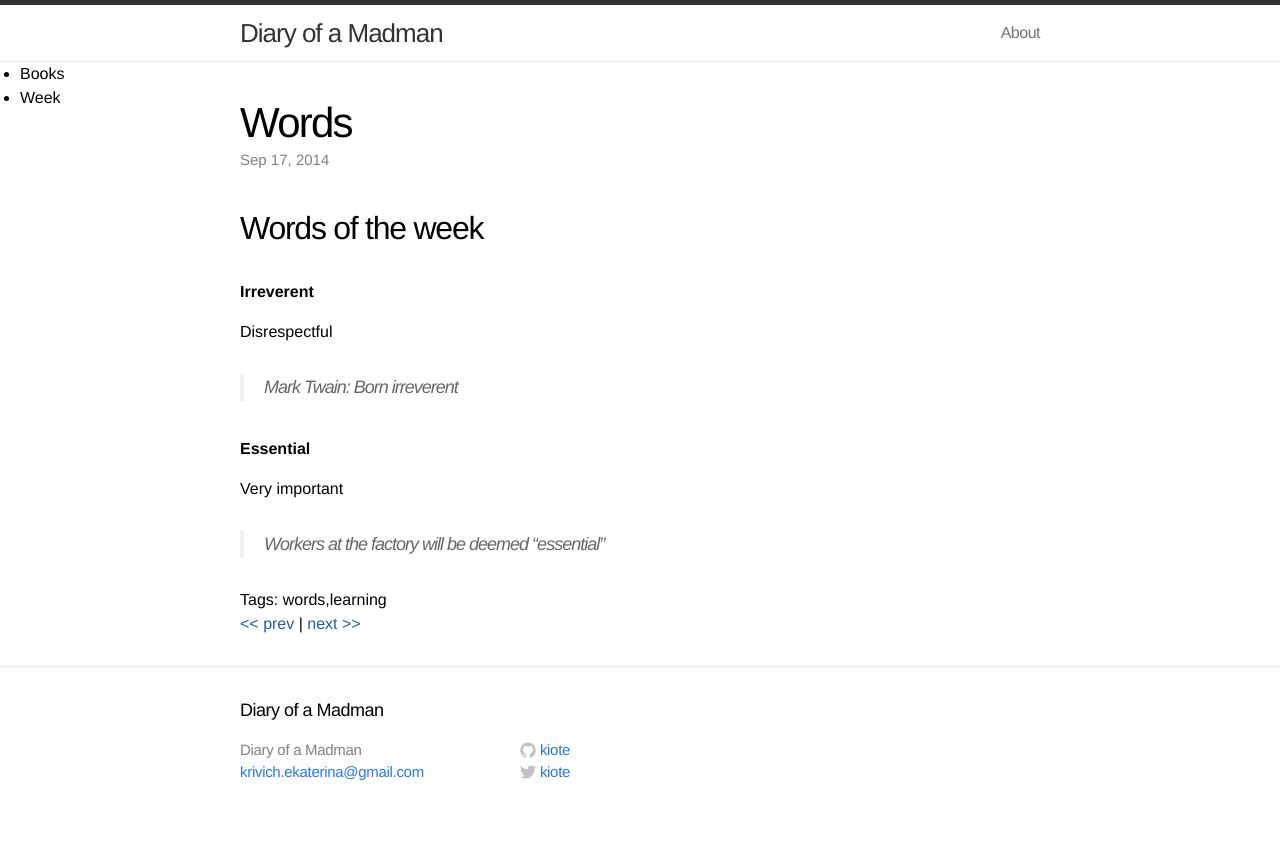
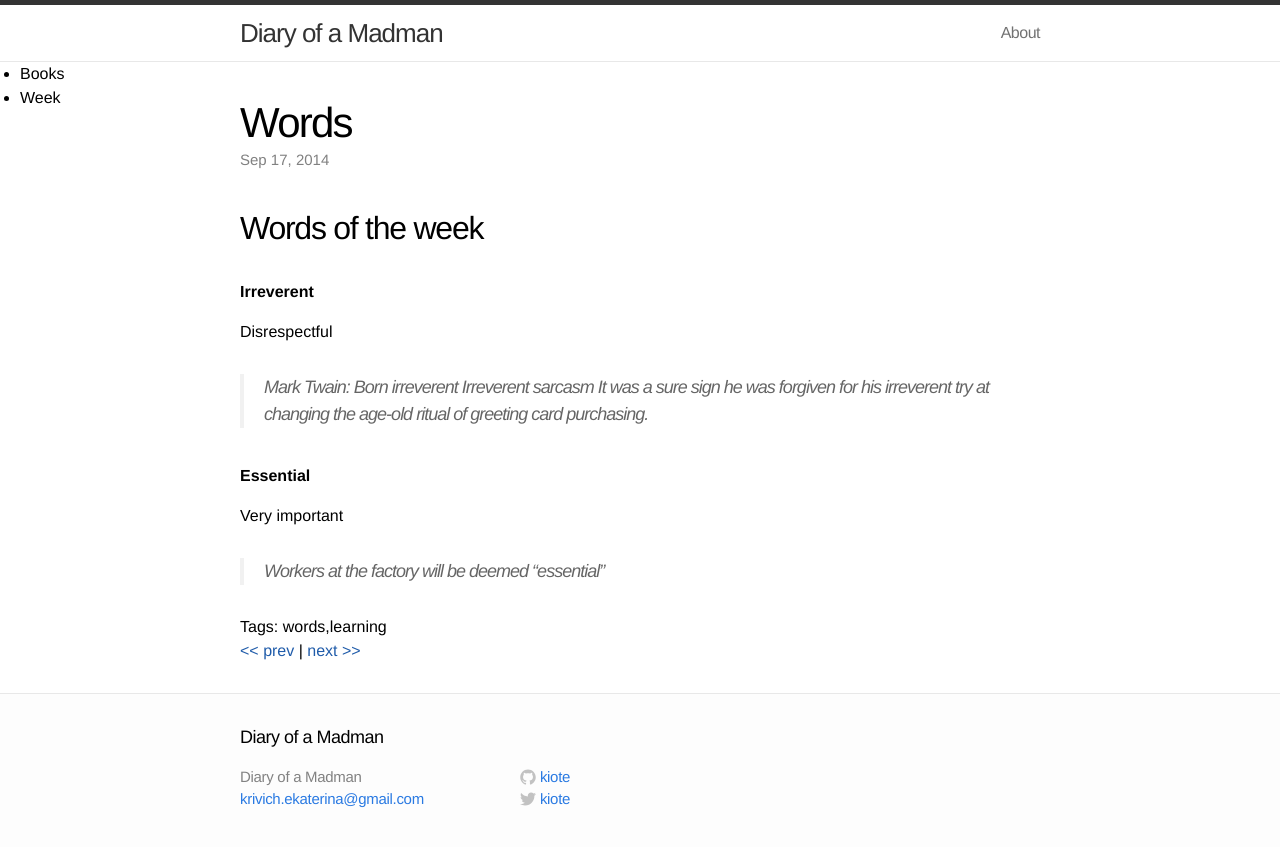
Before and after one commit to kiote/kiote.github.io, a Jekyll site: the page built from _posts/words/2014-09-17-words.markdown, in a window 1280 px wide. Shown: the top 847 px of the page. Built offline with Jekyll 4.4.1, drawn with Linux system fonts in a browser that asks for light colours.

Commit message:
more examples

```diff
--- a/_posts/words/2014-09-17-words.markdown
+++ b/_posts/words/2014-09-17-words.markdown
@@ -13,6 +13,8 @@ Words of the week
 Disrespectful
 
 > Mark Twain: Born irreverent
+> Irreverent sarcasm
+> It was a sure sign he was forgiven for his irreverent try at changing the age-old ritual of greeting card purchasing.
 
 **Essential**
 ==========
```
